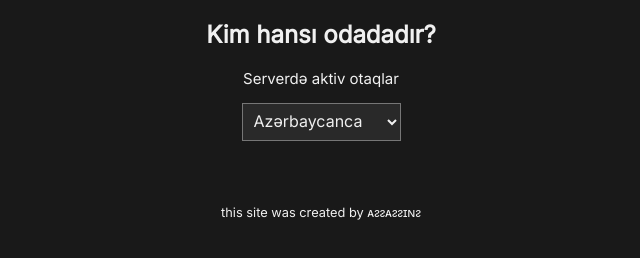
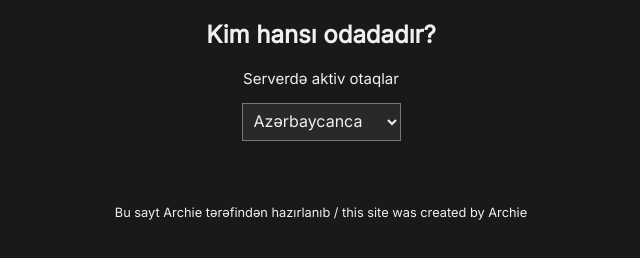
Before and after one commit to isayeffv/userfinder, a plain HTML site: page index.html in a window 1280 px wide. Shown: the whole page, without its empty margins (319-959 px from the left). Drawn offline with Linux system fonts and the light colour scheme; no server answers.

Commit message:
Update index.html

```diff
--- a/index.html
+++ b/index.html
@@ -3,7 +3,7 @@
 <head>
 	<meta charset="utf-8">
 	<meta name="viewport" content="width=device-width, initial-scale=1">
-	<title>User finder</title>
+	<title>Adam Tapan V2</title>
 	<link rel="stylesheet" type="text/css" href="styled.css">
 	<link href="https://fonts.googleapis.com/css2?family=Inter&family=Lato&display=swap" rel="stylesheet">
 </head>
@@ -59,10 +59,10 @@
 	</select>
 	<div class="flex"></div>
 	<footer>
-		<p>this site was created by ᴀᴤᴤᴀᴤᴤɪɴᴤ</p>
+		<p>Bu sayt Archie tərəfindən hazırlanıb / this site was created by Archie</p>
 	</footer>
 <script>
-	//written by magabee, in 2023
+	//written by Archie, in 2023
 	const fl = document.querySelector('.flex');
 
 	let roomIds = [];
```
